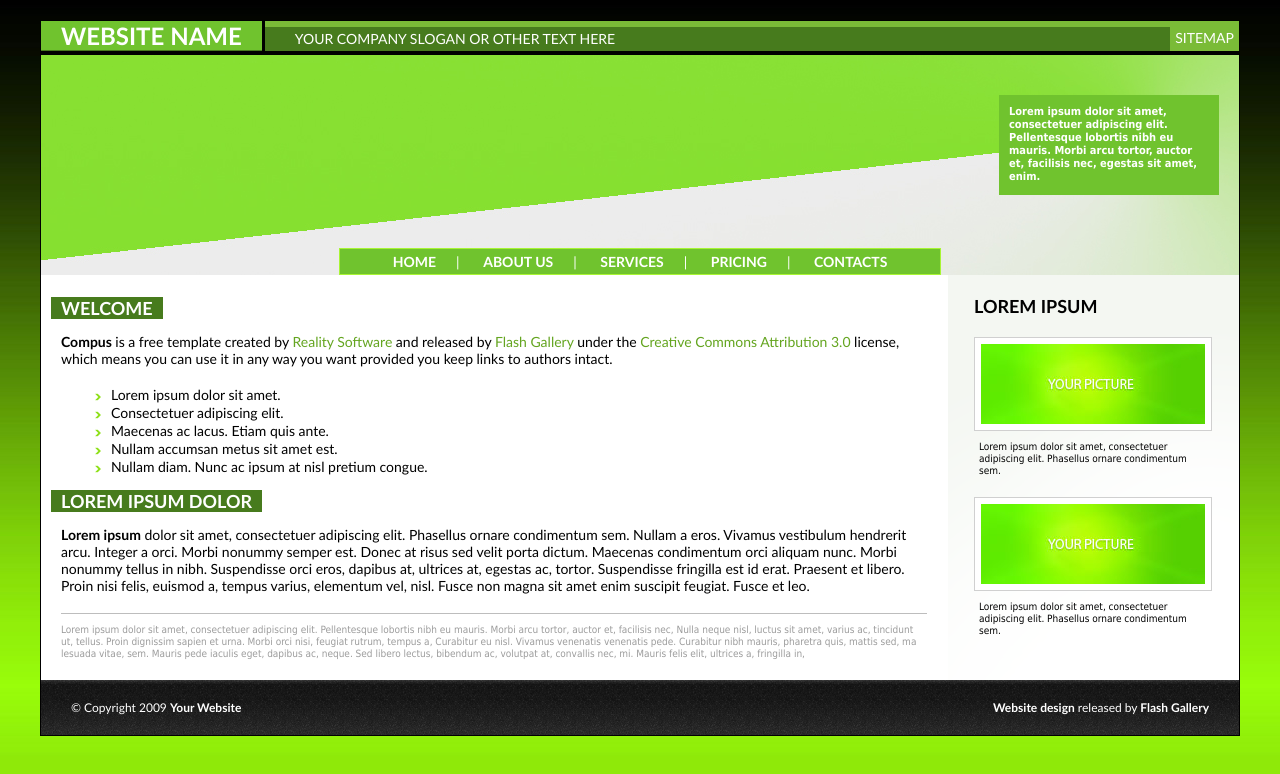
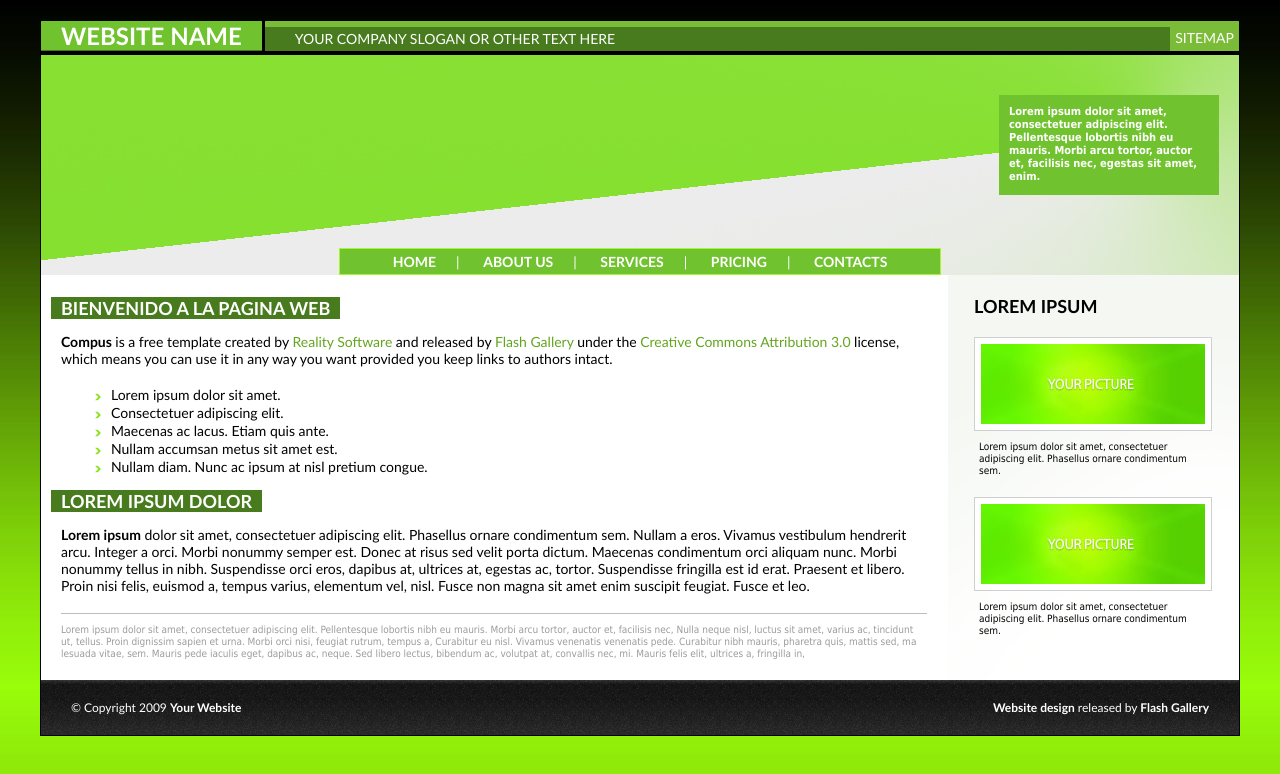
Before and after one commit to Angel-larrosa/imagen_python, a plain HTML site: page paginaweb/index.html in a window 1280 px wide. Drawn offline with Linux system fonts and the light colour scheme.

Commit message:
segundo commit

```diff
--- a/paginaweb/index.html
+++ b/paginaweb/index.html
@@ -44,7 +44,7 @@ You can also purchase a PSD-file for this template.
 
           </div>
           <div id="text">
-                <h1><span>Welcome</span></h1>
+                <h1><span>Bienvenido a la pagina web</span></h1>
                 <p><strong>Compus </strong> is a free template created by <a href="http://www.realitysoftware.ca/">Reality Software</a> and released by <a href="http://www.flash-gallery.org/">Flash Gallery</a> under the <a href="http://creativecommons.org/licenses/by/3.0/">Creative Commons Attribution 3.0</a> license, which means you can use it in any way you want provided you keep links to authors intact.</p>
                 <ul><li>Lorem ipsum dolor sit amet.</li>
                   <li>Consectetuer adipiscing elit.</li>
```
